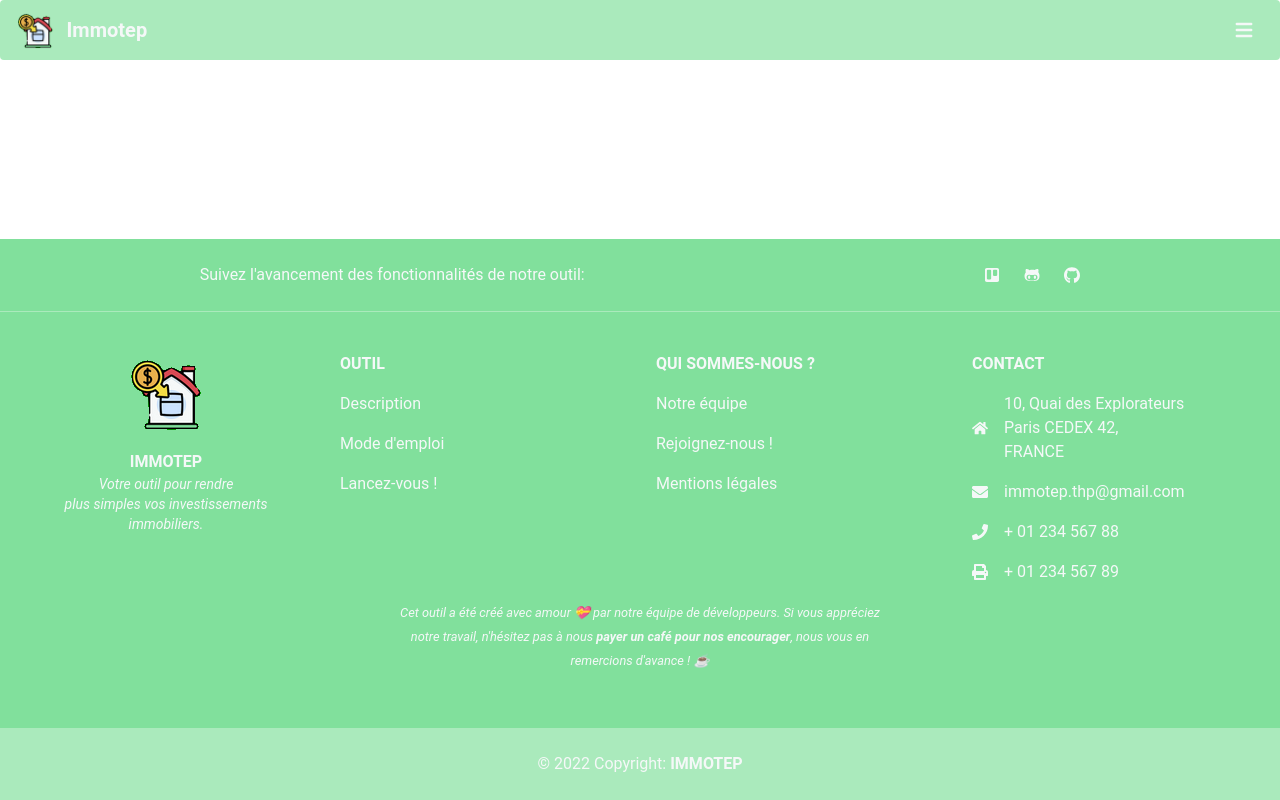
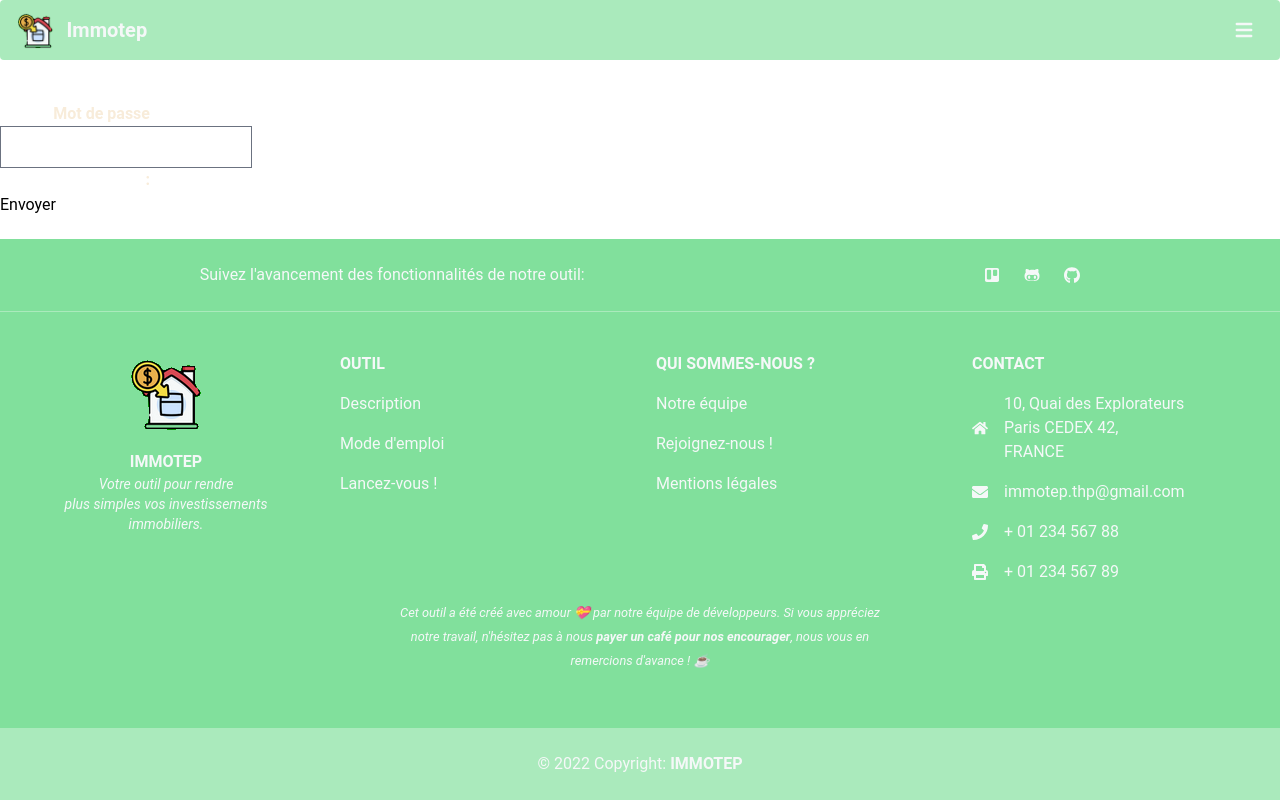
Before and after one commit to ophelie-gaudin/Immotep_front_react, a React (Create React App) app: page /newpassword in a window 1280 px wide. Built offline with nearby package versions, Linux system fonts and the light colour scheme.

Commit message:
add page and request mail password and reset password

```diff
--- a/src/App.js
+++ b/src/App.js
@@ -7,6 +7,8 @@ import Home from "./Pages/Home";
 import Login from "./Pages/Login";
 import Layout from "./Components/Main/Layout";
 import DashboardPage from "./Pages/DashboardPage";
+import MailPassword from "./Pages/MailPassword";
+import NewPassword from "./Pages/NewPassword";
 
 import Profile from "./Pages/Profile";
 import NewProject from "./Pages/NewProject";
@@ -31,6 +33,8 @@ function App() {
           <Layout>
             <Routes>
               <Route path="/" element={<Home />} />
+              <Route path="/forgotpassword" element={<MailPassword />} />
+              <Route path="/newpassword" element={<NewPassword />} />
               <Route path="/register" element={<Register />} />
               <Route path="/login" element={<Login />} />
               <Route path="/dashboard" element={<DashboardPage />} />
--- /dev/null
+++ b/src/Components/PasswordForgot/index.jsx
@@ -0,0 +1,31 @@
+import React from "react";
+
+export default function PasswordForgot() {
+
+  const passwordmail = (e) => {
+    e.preventDefault();
+    fetch(`https://immotep-api.herokuapp.com/users/password`, {
+      method: "post",
+      headers: {
+        "Content-Type": "application/json",
+      },
+      body: JSON.stringify({})
+    })
+    .then((res) => {
+      if (res.ok) {
+        window.location.href = "/dashboard";
+        return res.json();
+      } else {
+        throw new Error(res);
+      }
+    })
+    .then((json) => console.log(json.user.id))
+    .catch((err) => console.error(err));
+  };
+
+  return (
+    <div>
+      <button onClick={() => passwordmail()}>Mot de Passe Oublié</button>
+    </div>
+  );
+}
--- a/src/Pages/Login/index.jsx
+++ b/src/Pages/Login/index.jsx
@@ -1,5 +1,6 @@
 import React, { useState } from "react";
 import Cookies from "js-cookie";
+import { Link } from "react-router-dom";
 import { userLogin } from "../../ReduxFolder/stateUser/userAction";
 import { useDispatch } from "react-redux";
 import Input from "../../Components/Main/Input";
@@ -61,6 +62,9 @@ const Login = () => {
             <button className="orange-button forms-buttons" type="submit">
               Sign In
             </button>
+            <button className="orange-button forms-buttons">
+              <Link to="/forgotpassword">Mot de passe Oublié</Link>
+            </button>
           </form>
         </>
       </FormsCard>
--- /dev/null
+++ b/src/Pages/MailPassword/index.jsx
@@ -0,0 +1,42 @@
+import React, { useState } from 'react'
+
+export default function MailPassword() {
+  const [email, setEmail] = useState("");
+
+  const handleSubmit = (e) => {
+    e.preventDefault();
+    fetch(`https://immotep-api.herokuapp.com/users/password`, {
+      method: "post",
+      headers: {
+        "Content-Type": "application/json",
+      },
+      body: JSON.stringify({
+        user: {
+          email: email
+        },
+      }),
+    })
+    .then((res) => {
+      if (res.ok) {
+        window.location.href = "/";
+        return res.json();
+      } else {
+        throw new Error(res);
+      }
+    })
+    .then((json) => console.log(json.user.id))
+    .catch((err) => console.error(err));
+  };
+
+  return (
+    <div>
+      <form onSubmit={handleSubmit}>
+        <label>
+          Email
+          <input type="Email" onChange={(e) => setEmail(e.target.value)}></input>
+        </label>
+        <button>Envoyer</button>
+      </form>
+    </div>
+  )
+}
--- /dev/null
+++ b/src/Pages/NewPassword/index.jsx
@@ -0,0 +1,44 @@
+import React, { useState } from 'react'
+
+export default function MailPassword() {
+  const [password, setPassword] = useState("");
+  const password_token = (window.location.href.slice(window.location.href.indexOf("="))).substring(2);
+
+  const handleSubmit = (e) => {
+    e.preventDefault();
+    fetch(`https://immotep-api.herokuapp.com/users/password`, {
+      method: "PUT",
+      headers: {
+        "Content-Type": "application/json",
+      },
+      body: JSON.stringify({
+        user: {
+          password: password,
+          reset_password_token: password_token,
+        },
+      }),
+    })
+    .then((res) => {
+      if (res.ok) {
+        window.location.href = "/login";
+        return res.json();
+      } else {
+        throw new Error(res);
+      }
+    })
+    .then((json) => console.log(json.user.id))
+    .catch((err) => console.error(err));
+  };
+
+  return (
+    <div>
+      <form onSubmit={handleSubmit}>
+        <label>
+          Mot de passe
+          <input type="Email" onChange={(e) => setPassword(e.target.value)}></input>
+        </label>
+        <button>Envoyer</button>
+      </form>
+    </div>
+  )
+}
```
